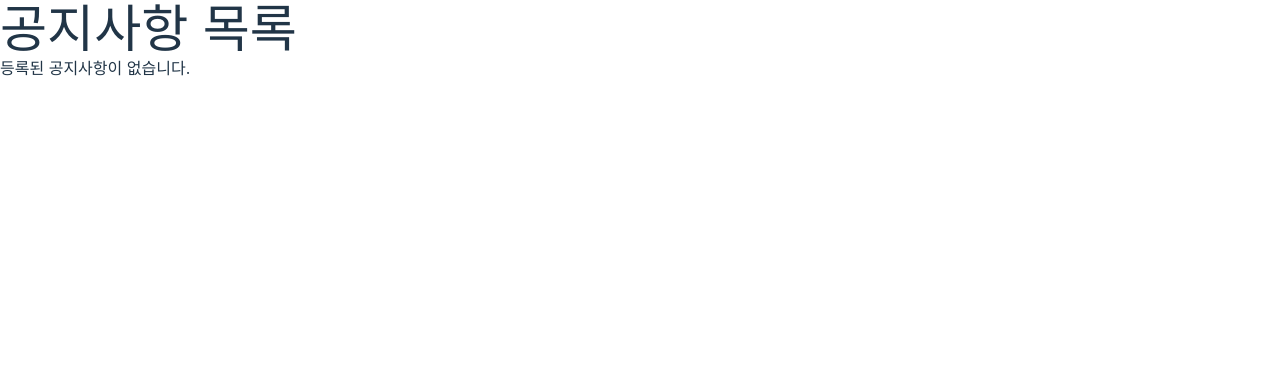
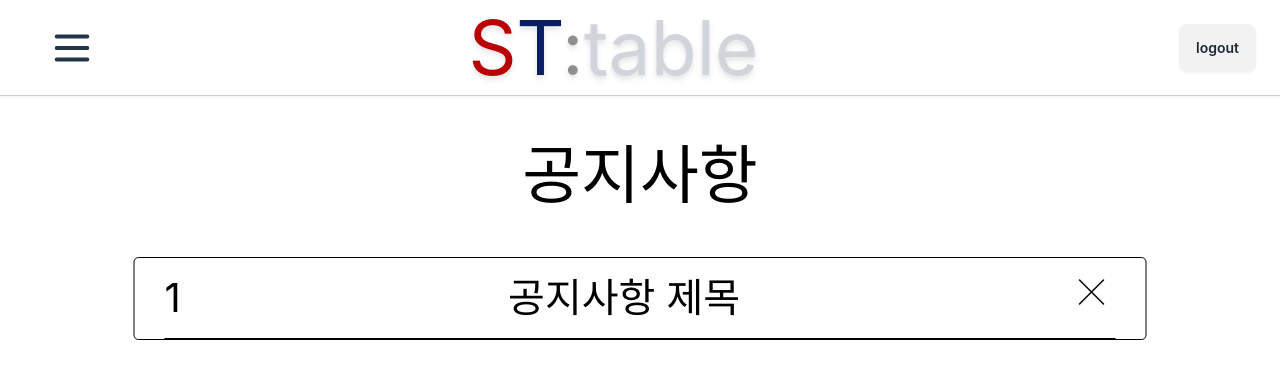
Before and after one commit to ST-Order/STORDER_ADMIN_FRONTEND, a React (Vite) app: page /notice-update/list in a window 1280 px wide. Shown: the top 378 px of the page. Built offline with nearby package versions, Linux system fonts and the light colour scheme.

Commit message:
공지사항 리스트 추가

```diff
--- a/src/Home/NoticeList.tsx
+++ b/src/Home/NoticeList.tsx
@@ -5,22 +5,69 @@
 
 // 등록한 게시물을 보여주는 페이지
 
-
-
 function NoticeList() {
-
   const location = useLocation();
   const noticeData = location.state?.noticeData; // 데이터 존재 여부 확인
   console.log("Received noticeData:", noticeData); // 디버깅용 로그
+
+  interface Props {
+    title: string;
+  }
+
+  function NoticeList({ title }: Props) {
+    return (
+      <div className="flex flex-col justify-start items-start flex-grow-0 flex-shrink-0 px-[30px] rounded-[5px] border border-black">
+        <div className="flex justify-between items-start flex-grow-0 flex-shrink-0 w-[951px] relative py-2.5 border-t-0 border-r-0 border-b border-l-0 border-black">
+          <p className="flex-grow-0 flex-shrink-0 text-[40px] text-left text-black">
+            1
+          </p>
+          <p className="flex-grow-0 flex-shrink-0 text-[40px] text-left text-black">
+            {title}
+          </p>
+          <svg
+            width={48}
+            height={48}
+            viewBox="0 0 48 48"
+            fill="none"
+            xmlns="http://www.w3.org/2000/svg"
+            className="flex-grow-0 flex-shrink-0 w-12 h-12 relative"
+            preserveAspectRatio="xMidYMid meet"
+          >
+            <path
+              d="M12 36L36 12M12 12L36 36"
+              stroke="black"
+              stroke-width="1.5"
+              stroke-linecap="round"
+              stroke-linejoin="round"
+            />
+          </svg>
+        </div>
+      </div>
+    );
+  }
+
   return (
-    <div>
-      <h1>공지사항 목록</h1>
-      {noticeData ? (
+    <Navbar>
+      <div className="flex flex-col justify-start items-start w-[1203px] absolute left-[50%] top-[127px] transform -translate-x-[50%] gap-[54px]">
+        <div className="flex flex-col justify-center items-center self-stretch flex-grow-0 flex-shrink-0 gap-[34px]">
+          <div className="flex justify-center items-center flex-grow-0 flex-shrink-0 relative w-full">
+            <p className="text-[64px] font-bold text-center text-black">
+              공지사항
+            </p>
+          </div>
+          <NoticeList title="공지사항 제목"></NoticeList>
+        </div>
+      </div>
+
+      {/* <div>
+        <h1>공지사항 목록</h1>
+        {noticeData ? (
         <p>입력된 상세 설명: {noticeData}</p>
       ) : (
         <p>등록된 공지사항이 없습니다.</p>
       )}
-    </div>
+      </div> */}
+    </Navbar>
   );
 }
 
```
